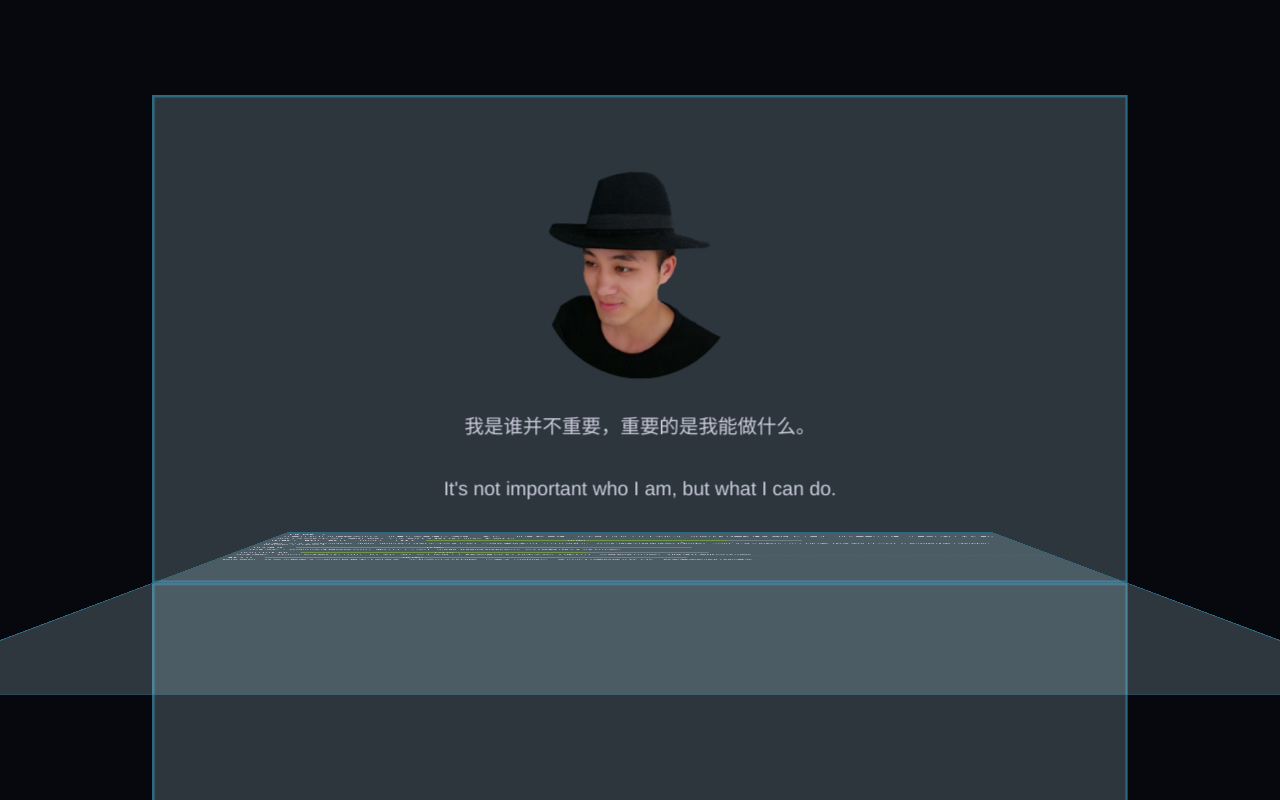
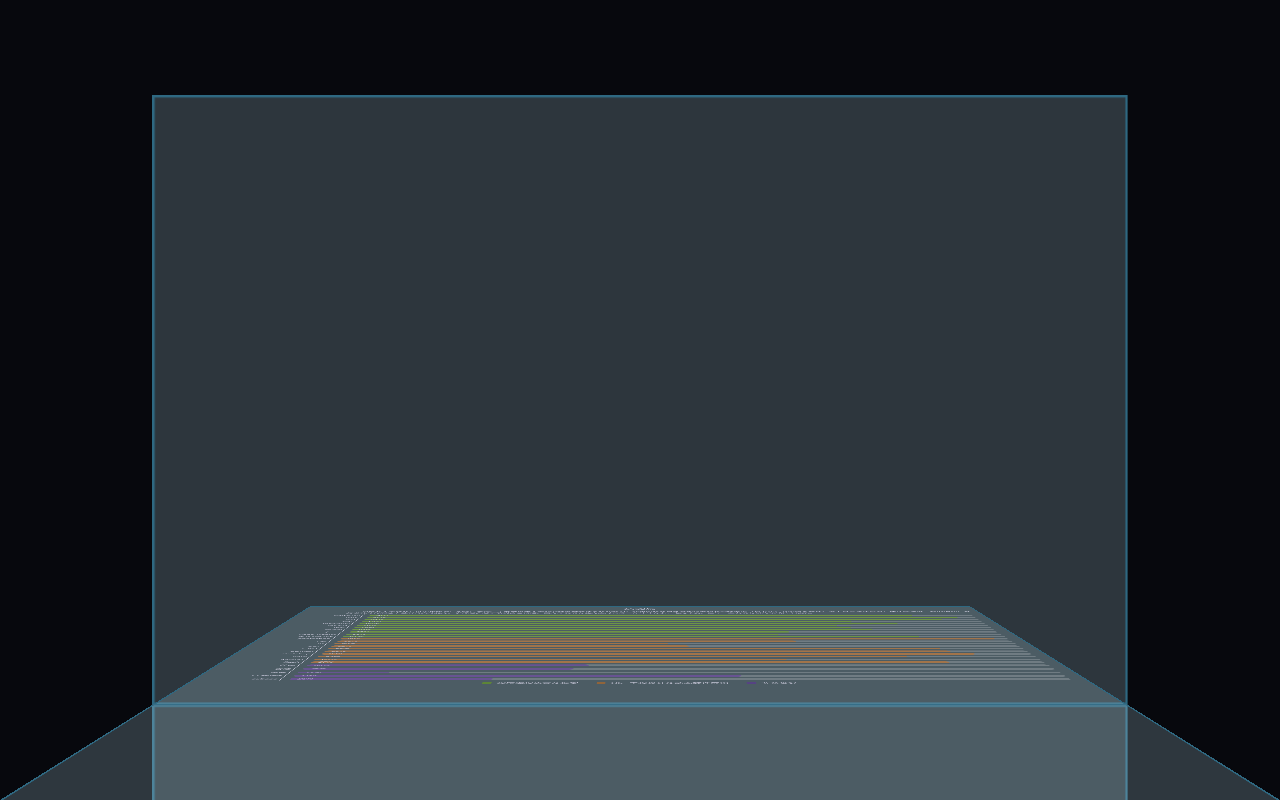
Before and after one commit to Rudyhub/blog, a Vue app: page /#/about in a window 1280 px wide. Built offline with nearby package versions, Linux system fonts and the light colour scheme.

Commit message:
to about detail

```diff
--- a/src/pages/about.vue
+++ b/src/pages/about.vue
@@ -1,54 +1,30 @@
 <template>
   <div class="about">
     <div class="about-screen flex">
-      <p><img class="about-face" src="/static/face.png" alt="Rudy" draggable="false"></p>
-      <p class="fs20">我是谁并不重要，重要的是我能做什么。</p>
-      <p class="fs20">It's not important who I am, but what I can do.</p>
+      <!--<p><img class="about-face" src="/static/face.png" alt="Rudy" draggable="false"></p>-->
+      <!--<p class="fs20">我是谁并不重要，重要的是我能做什么。</p>-->
+      <!--<p class="fs20">It's not important who I am, but what I can do.</p>-->
     </div>
     <div class="about-screen">
-      <div class="fs20">技能：</div>
-      <p class="fs12">
-        关于技能的掌握程度描述，常见的容易词如“精通”、“熟练”、“掌握”和“了解”，其实是自欺欺人的文字游戏，学得越多越不敢相信“精通”仅止于此。
-        说非要用这些词，也只是以我自身各项技能为参照的评估，或许我的“了解”比大多数人的“熟练”更深入。
-      </p>
-      <!--<p class="fs14">-->
-        <!--以Photoshop为参照，任意要求都可以，并且全程快捷键操作，并且同一个结果随意想出至少三种以上的方法来达到，以此视为精通，程度值为100%，则各技能程度值如下：-->
-      <!--</p>-->
-      <div class="fs12">
-        <div class="about-item">
-          <span class="about-item-name">js(es5、es6、es7) 、 html5 、 css3:</span>
-          <span class="progress">
-            <i class="progress-value" style="width: 80%;">80%</i>
-          </span> <br>
-          <small class="about-small">程度描述：
-            前端范畴任意需求都可以实现，封装库、写框架、写游戏皆可。
-            相关流行的框架如vue最熟，其次还有react、angular、bootstrap，流行的和不流行的框架拿来就用，并非因为所有的都用过，而是一看API便猜出大概。
-            相关工具webpack、gulp、grunt等在我眼里与框架无异，也都是拿来就用，并且只需要花一点点时间就可以知道其内部原理。
-            然而，仍有些前端几乎用不到的偏门对象或API不熟悉，还有svg以及基于canvas的2d/webGL没有深入。
-          </small>
-        </div>
-        <div class="about-item">
-          <span class="about-item-name">nodeJs:</span>
-          <span class="progress">
-            <i class="progress-value" style="width: 70%;">70%</i>
-          </span> <br>
-          <small class="about-small">程度描述：实现前端接口绰绰有余，此外也可写软件（node-webkit/electron）。但大概20%的API没有用过。</small>
-        </div>
-        <div class="about-item">
-          <span class="about-item-name">php+mysql:</span>
-          <span class="progress">
-            <i class="progress-value" style="width: 70%;">70%</i>
-          </span> <br>
-          <small class="about-small">程度描述：实现前端接口绰绰有余，增、删、改、查不在话下，sql语法也几乎完全掌握。只是仍有一些函数没有用过，以及相关框架也未用过。</small>
-        </div>
-        <div class="about-item">
-          <span class="about-item-name">as3.0:</span>
-          <span class="progress">
-            <i class="progress-value" style="width: 70%;">80%</i>
-          </span> <br>
-          <small class="about-small">程度描述：这是我最先学会的现已被淘汰的语言，起初是用它作动画，后来学习html5后，曾用as3.0来处理文件上传、播放器等的IE678的兼容。</small>
+      <div class="fs16 chart-title">技能篇</div>
+      <div class="fs10 chart-header">为避免文字游戏，故不用精通、熟练、掌握、了解等这类文学界的程度容易词来表述能力，而用图表以自身各项技能相对的程度值（百分比）为参照来展现，这个值只是评估值，建议细读每一项的描述，以便准确的判断这个值所代表的能力。学得越多越不敢说自己精通，因为即便现有能力应对日常工作绰绰有余、毫无难度，但却一直发现有新的领域并未触及。</div>
+      <div class="chart fs9" @mouseleave="chartLeaveFn">
+        <div class="chart-line" v-for="(skill, index) of skills" :key="index" @mouseenter="chartEnterFn(index, $event)">
+          <div class="chart-hd">{{skill.name}}</div>
+          <div class="chart-td">
+            <span class="chart-progress" :title="skill.name">
+              <i class="chart-progress-value" :style="'width:' + skill.value + '%;background:'+chartColor[skill.type].color">{{skill.value}}%</i>
+            </span>
+          </div>
         </div>
       </div>
+      <div class="chart-legendbar fs10">
+        <div class="chart-legend" v-for="(item, index) of chartColor" :key="index">
+          <i class="chart-legend-color" :style="'background:'+item.color" :title="item.text"></i>
+          <span class="chart-legend-text">{{item.text}}</span>
+        </div>
+      </div>
+      <div class="chart-detail fs12" ref="chartDetail"></div>
     </div>
     <div class="about-screen">
     </div>
@@ -60,6 +36,154 @@
 <script>
 export default {
   name: 'about',
+  data () {
+    return {
+      chartColor: [
+        {color: 'rgba(111,174,9,.5)', text: '程序编程语言及框架'},
+        {color: 'rgba(211, 108, 16, 0.5)', text: 'UI、工程设计及动画软件应用'},
+        {color: 'rgba(96, 43, 161, 0.5)', text: '业余爱好'}],
+      skills: [{
+        type: 0,
+        name: 'javascript',
+        value: 90,
+        detail: `轻松处理前端任意需求，能封装库、写框架、写web游戏，可脱离jquery而用原生。
+        相关框架一看便知其所以然，直白的说，随便给个框架，扫几眼就能用，并能猜测其大概的实现原理，
+        遇到报错很快明白其原因，给点时间就可以修改源码，包括优化框架的某些写法。
+        对ES6掌握程度为可轻松实现ES6和ES5互转。
+        90%的能力值是针对web前端而言的，其余的10%代表几乎用不到的冷门、偏门的对象和API。
+        然而，如果把canvas的2d/webGL算在内，那得降为70%。所以，试问，何谓精通？`
+      }, {
+        type: 0,
+        name: 'html',
+        value: 97,
+        detail: 'html没什么可说的，除非把SEO也包括进来，那还可以聊几句。'
+      }, {
+        type: 0,
+        name: 'css',
+        value: 94,
+        detail: 'css除了令人惊喜的3D动画引擎值说之外，其他的都是与html一样，属于无脑针线活，繁琐，需耐心。'
+      }, {
+        type: 0,
+        name: 'vue',
+        value: 79,
+        detail: `可以实现任意需求，抽象复用组件，可以在不用vuex的情况模拟store功能。
+        事实上我掌握的框架不止vue，之所以只列出vue，是想用它代表主流框架，比如angular、微信小程序、react等啥的。
+        解释一下：vue、angular、微信小程序虽不是一个妈生的，但理念和用法的相似度很高，只要会其中一个，其他的分分钟就能够想得通。
+        其中react其他几个的理念不同，但整个一看就是函数式创建虚拟DOM输出UI，就是全程js思维，所以其难度又回到了原生js（尤其ES6）的能力。
+        所以总结就是，学好原生如同练就一双火眼金睛，框架都是小妖精。`
+      }, {
+        type: 0,
+        name: 'bootstrap',
+        value: 86,
+        detail: '勉强用它来代表一下响应式UI界，低难度，js部分基于jquery这我就不太喜欢了。除了它，还有很多优秀的前端UI框架，如layui、amazeUI、mui等。尤其当下流行的layui，然而，难度都差不多。'
+      }, {
+        type: 0,
+        name: 'nodejs',
+        value: 76,
+        detail: '无压力写前端接口，文件IO处理，数据库增删除改查，WebSockect直播图文与视频的直播系统的实现，包括结合ffmpeg实现视频切片点播和直播。'
+      }, {
+        type: 0,
+        name: 'php',
+        value: 78,
+        detail: ''
+      }, {
+        type: 0,
+        name: 'mysql',
+        value: 81,
+        detail: ''
+      }, {
+        type: 0,
+        name: 'java',
+        value: 68,
+        detail: ''
+      }, {
+        type: 0,
+        name: 'node-webkit',
+        value: 66,
+        detail: ''
+      }, {
+        type: 0,
+        name: 'actionscript',
+        value: 87,
+        detail: ''
+      }, {
+        type: 1,
+        name: 'photoshop',
+        value: 98,
+        detail: ''
+      }, {
+        type: 1,
+        name: 'AE',
+        value: 68,
+        detail: ''
+      }, {
+        type: 1,
+        name: 'AI',
+        value: 49,
+        detail: ''
+      }, {
+        type: 1,
+        name: 'CDr',
+        value: 52,
+        detail: ''
+      }, {
+        type: 1,
+        name: 'CAD',
+        value: 88,
+        detail: ''
+      }, {
+        type: 1,
+        name: '3Dmax',
+        value: 89,
+        detail: ''
+      }, {
+        type: 1,
+        name: 'sketchup',
+        value: 92,
+        detail: ''
+      }, {
+        type: 1,
+        name: 'vary',
+        value: 82,
+        detail: ''
+      }, {
+        type: 1,
+        name: 'lumion',
+        value: 65,
+        detail: ''
+      }, {
+        type: 1,
+        name: 'flash',
+        value: 87,
+        detail: ''
+      }, {
+        type: 2,
+        name: '绘画',
+        value: 38,
+        detail: ''
+      }, {
+        type: 2,
+        name: '吉他',
+        value: 36,
+        detail: ''
+      }, {
+        type: 2,
+        name: '编曲',
+        value: 12,
+        detail: ''
+      }, {
+        type: 2,
+        name: 'FLstudio',
+        value: 58,
+        detail: ''
+      }, {
+        type: 2,
+        name: 'cubase',
+        value: 26,
+        detail: ''
+      }]
+    }
+  },
   mounted () {
     let _this, el, children, startY, angle, curangle, speeds, speed, timer
     _this = this
@@ -105,6 +229,17 @@ export default {
       children[2].style.transform = 'translateZ(-50vh) rotateX(' + (curangle + 180) + 'deg)'
       children[3].style.transform = 'translateZ(-50vh) rotateX(' + (curangle + 270) + 'deg)'
     }
+  },
+  methods: {
+    chartEnterFn (index, e) {
+      let el = this.$refs.chartDetail
+      el.style.top = e.currentTarget.offsetTop + e.currentTarget.offsetHeight + 'px'
+      el.innerHTML = '<div class="fs12 chart-detail-title">' + this.skills[index].name + '掌握程度</div><div class="chart-detail-content">' + this.skills[index].detail + '</div>'
+      el.classList.add('chart-detail-show')
+    },
+    chartLeaveFn () {
+      this.$refs.chartDetail.classList.remove('chart-detail-show')
+    }
   }
 }
 </script>
@@ -130,7 +265,7 @@ export default {
     background: rgba(200, 240, 255, 0.2);
     position: absolute;
     width: 100%;
-    height: 80vh;
+    height: 100vh;
     top: 0;
     left: 0;
     transform-origin: bottom;
@@ -171,18 +306,53 @@ export default {
   .fs12{
     font-size: 1.2vw;
   }
-  .about-item{
-    border-bottom: 1px dotted #ccd;
-    margin: 1em 0;
+  .fs10{
+    font-size: 1vw;
   }
-  .about-item-name{
-    line-height: 1;
+  .fs9{
+    font-size: .9vw;
+  }
+  .fs8{
+    font-size: .8vw;
+  }
+  .chart-title{
+    text-align: center;
+  }
+  .chart-header{
+    margin-left: 6em;
+    text-indent: 2em;
+    padding: .5em 0;
+  }
+  .chart{
+    display: table;
+    width: 100%;
+  }
+  .chart-line{
+    display: table-row;
+  }
+  .chart-line:hover{
+    background-color: rgba(255,255,255,.1);
+  }
+  .chart-separation .chart-hd{
+    border-bottom: 1px dotted;
+  }
+  .chart-hd{
+    display: table-cell;
+    width: 10em;
+    text-align: right;
     vertical-align: middle;
+    border-right: 1px solid;
+    box-sizing: border-box;
+    padding: .4em;
+  }
+  .chart-td{
+    display: table-cell;
+    vertical-align: middle;
+    box-sizing: border-box;
+  }
+  .chart-progress{
     display: inline-block;
-  }
-  .progress{
-    display: inline-block;
-    width: calc(100% - 40em);
+    width: calc(100% - 2em);
     background: rgba(255,255,255,.2);
     position: relative;
     border-radius: 1em;
@@ -191,14 +361,61 @@ export default {
     vertical-align: middle;
     margin: 0 1em;
   }
-  .progress-value{
+  .chart-progress-value{
     display: inline-block;
     background: rgba(111,174,9,.5);
     border-radius: 1em;
+    text-indent: 1em;
+  }
+  .chart-legendbar{
+    padding: .5em 0;
     text-align: center;
   }
-  .about-small{
-    padding: .5em 0;
+  .chart-legend{
     display: inline-block;
+    padding: 0 1em;
+  }
+  .chart-legend-color{
+    display: inline-block;
+    width: 1em;
+    height: 1em;
+    vertical-align: middle;
+    margin-right: .6em;
+  }
+  .chart-legend-color{
+    display: inline-block;
+    vertical-align: middle;
+  }
+  .chart-detail{
+    position: absolute;
+    left: 0;
+    right: 0;
+    margin: 0 1em 0 10em;
+    padding: 1em;
+    background: #fff;
+    border-radius: .4em;
+    color: #333;
+    line-height: 1.5;
+    display: none;
+  }
+  .chart-detail-show{
+    display: block;
+    animation: fade-in .5s forwards;
+  }
+  .chart-detail-title{
+    font-weight: bold;
+    text-align: center;
+    padding-bottom: .4em;
+  }
+  .chart-detail-content{
+    text-indent: 2em;
+  }
+  @keyframes fade-in {
+    0%{
+      opacity: 0;
+    }
+    100%{
+      opacity: 1;
+    }
   }
 </style>
```
